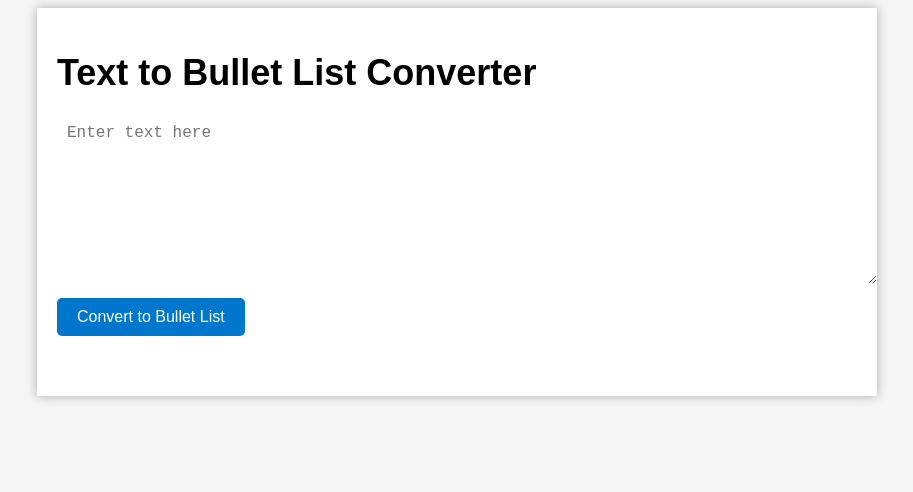
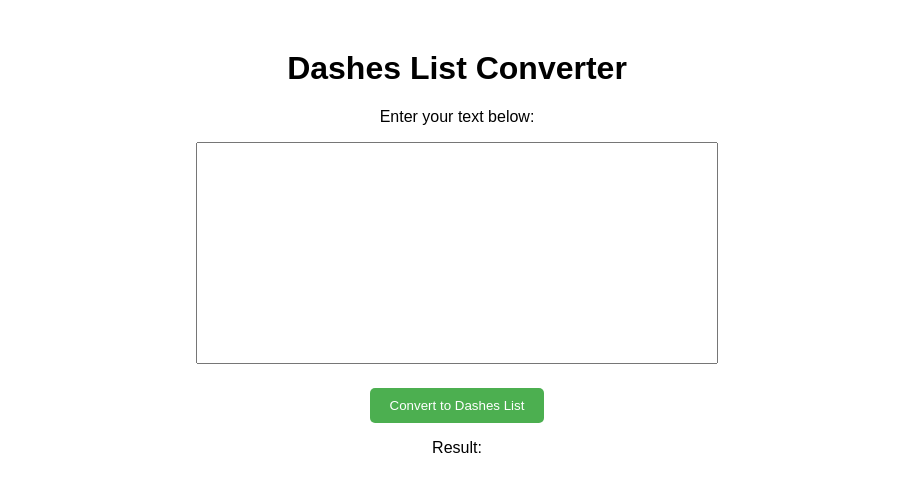
Before and after one commit to andrewurs/bulletApp, a plain HTML site: page index.html in a window 1280 px wide. Shown: the whole page, without its empty margins (183-1096 px from the left). Drawn offline with Linux system fonts and the light colour scheme.

Commit message:
New update

```diff
--- a/index.html
+++ b/index.html
@@ -1,17 +1,19 @@
 <!DOCTYPE html>
 <html>
   <head>
-    <meta charset="UTF-8">
-    <title>Text to Bullet List Converter</title>
-    <link rel="stylesheet" href="style.css">
+    <title>Dashes List Converter</title>
+    <link rel="stylesheet" type="text/css" href="style.css">
   </head>
   <body>
-    <div class="container">
-      <h1>Text to Bullet List Converter</h1>
-      <textarea id="input" placeholder="Enter text here"></textarea>
-      <button id="convertBtn">Convert to Bullet List</button>
-      <ul id="output"></ul>
-    </div>
+    <h1>Dashes List Converter</h1>
+    <p>Enter your text below:</p>
+    <textarea id="input-text"></textarea>
+    <br>
+    <button onclick="convert()">Convert to Dashes List</button>
+    <br>
+    <p>Result:</p>
+    <div id="output-list"></div>
+
     <script src="script.js"></script>
   </body>
 </html>
--- a/script.js
+++ b/script.js
@@ -1,18 +1,11 @@
-const input = document.getElementById('input');
-const convertBtn = document.getElementById('convertBtn');
-const output = document.getElementById('output');
-
-convertBtn.addEventListener('click', () => {
-  const text = input.value.trim();
-
-  if (text) {
-    const lines = text.split('\n');
-    let html = '';
-    lines.forEach((line) => {
-      html += `<li>${line}</li>`;
-    });
-    output.innerHTML = html;
-  } else {
-    output.innerHTML = '';
+function convert() {
+  var input = document.getElementById("input-text").value;
+  var lines = input.split("\n");
+  var output = "";
+  for (var i = 0; i < lines.length; i++) {
+    if (lines[i].trim() !== "") {
+      output += "- " + lines[i].trim() + "<br>";
+    }
   }
-});
+  document.getElementById("output-list").innerHTML = output;
+}
--- a/style.css
+++ b/style.css
@@ -1,43 +1,36 @@
 body {
-    background-color: #f5f5f5;
   font-family: Arial, sans-serif;
-  }
-
-  .container {
-    max-width: 800px;
-    margin: 0 auto;
-    padding: 20px;
-    background-color: #fff;
-    box-shadow: 0px 0px 10px rgba(0,0,0,0.3);
+  text-align: center;
 }
 
 h1 {
-    font-size: 36px;
-    margin-bottom: 20px;
+  margin-top: 50px;
 }
 
 textarea {
-    width: 100%;
-    height: 150px;
+  width: 500px;
+  height: 200px;
+  resize: none;
   padding: 10px;
-    font-size: 16px;
-    border: none;
-    border-radius: 5px;
-    margin-bottom: 10px;
 }
 
 button {
-    background-color: #0077cc;
-    color: #fff;
+  margin-top: 20px;
   padding: 10px 20px;
+  background-color: #4CAF50;
+  color: white;
   border: none;
   border-radius: 5px;
-    font-size: 16px;
   cursor: pointer;
-    margin-bottom: 20px;
 }
 
-  ul {
+button:hover {
+  background-color: #3E8E41;
+}
+
+#output-list {
   margin-top: 20px;
-    padding-left: 20px;
+  font-size: 16px;
+  text-align: left;
+  padding-left: 40px;
 }
```
Lines whose indentation alone changed are shown as unchanged.
